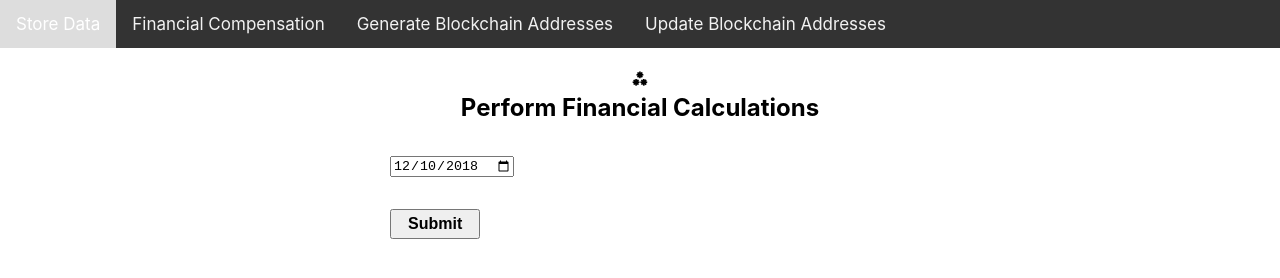
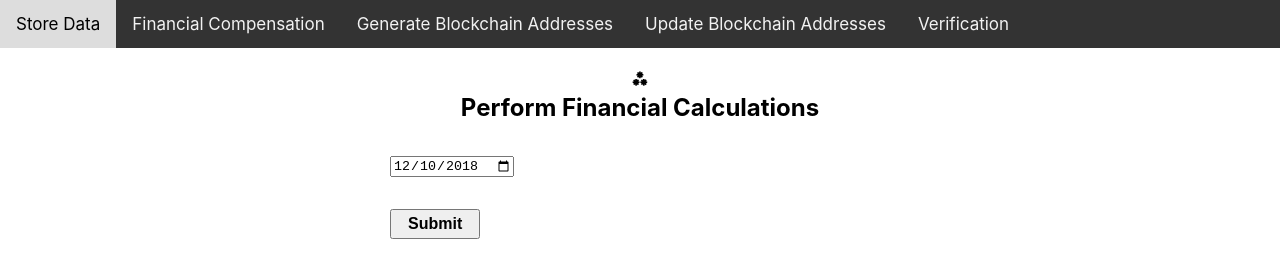
Before and after one commit to syedmuhammaddanish/Save, a website: page fincom.html in a window 1280 px wide. Drawn offline with Linux system fonts and the light colour scheme.

Commit message:
Update fincom.html

```diff
--- a/fincom.html
+++ b/fincom.html
@@ -90,10 +90,11 @@
   </head>
   <body>
     <div class="topnav">
-      <a class="active" href="/index.html">Store Data</a>
+      <a href="/index.html">Store Data</a>
       <a href="/fincom.html">Financial Compensation</a>
       <a href="/generateaddresses.html">Generate Blockchain Addresses</a>
       <a href="/updateaddresses.html">Update Blockchain Addresses</a>
+      <a href="/verification.html">Verification</a>
     </div>
       <header>
         <h1>⁂
```
